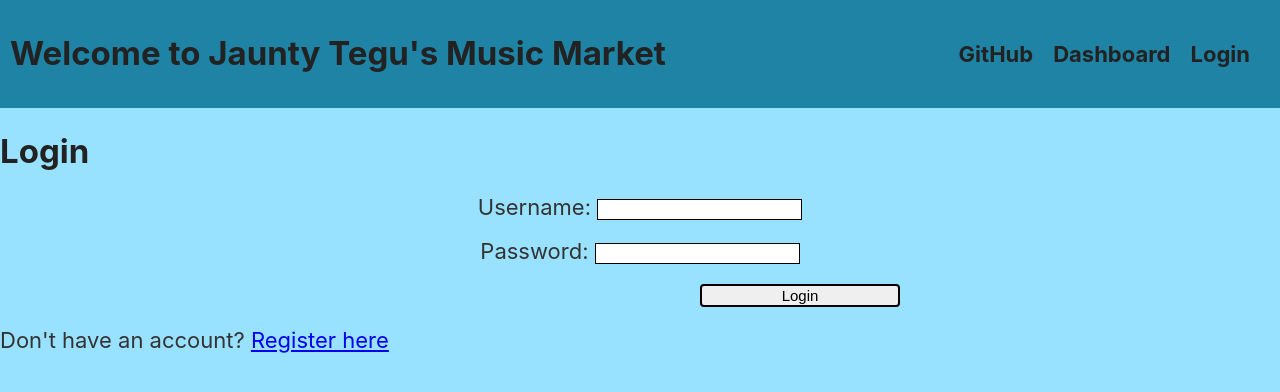
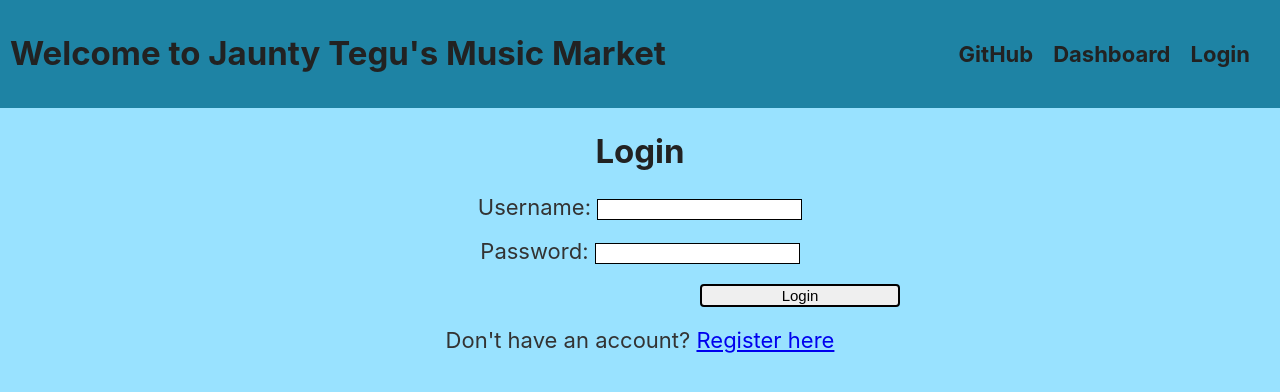
Before and after one commit to jtowne01/web215, a React (Create React App) app in the folder mern/frontend/my-react-app/: page /login in a window 1280 px wide. Shown: the top 392 px of the page. Built offline with nearby package versions, Linux system fonts and the light colour scheme; no server answers.

Commit message:
Update index.css

```diff
--- a/mern/frontend/my-react-app/src/index.css
+++ b/mern/frontend/my-react-app/src/index.css
@@ -177,3 +177,7 @@ color: #222222;
 form#LoginReg {
   text-align: center;
 }
+
+div#logreg {
+  text-align: center;
+}
```
